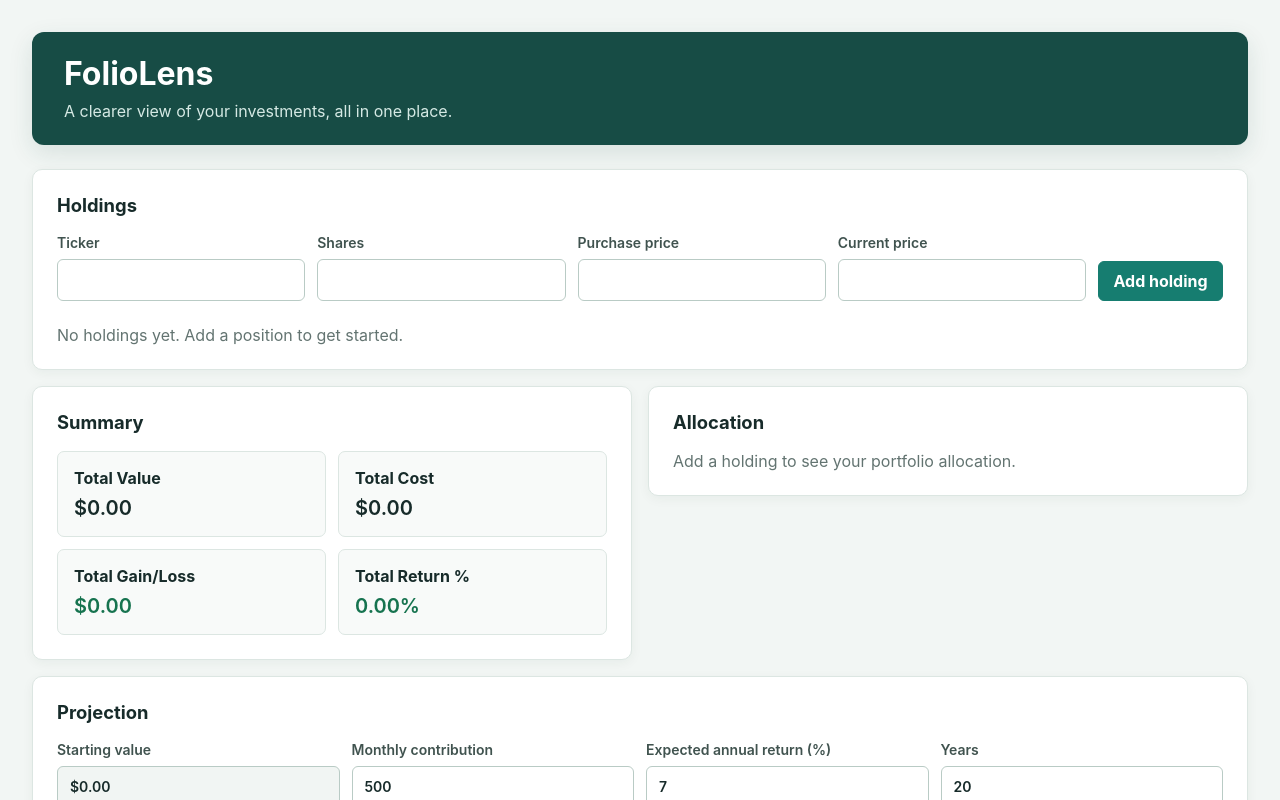
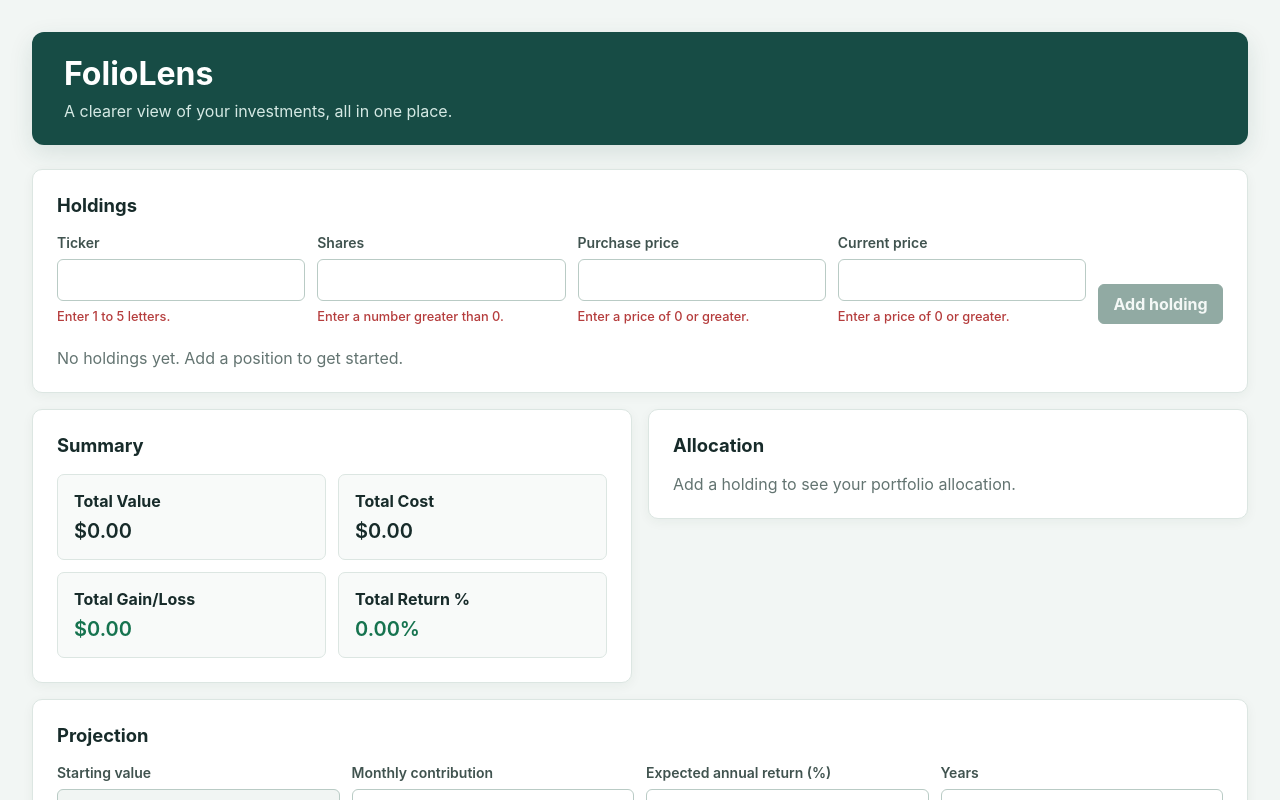
Before and after one commit to ylo16/appco, a React (Vite) app: page / in a window 1280 px wide. Shown: the top 800 px of the page. Built offline with nearby package versions, Linux system fonts and the light colour scheme.

Commit message:
Add form validation and duplicate merge

```diff
--- a/src/App.css
+++ b/src/App.css
@@ -90,6 +90,19 @@
 .projection-controls input:focus {
   border-color: var(--color-accent);
   box-shadow: 0 0 0 3px rgb(22 125 112 / 16%);
+}
+
+.field-error {
+  color: var(--color-negative);
+  font-size: 0.8rem;
+  font-weight: 500;
+}
+
+.holding-form button:disabled {
+  color: #f4f8f6;
+  background: #91aaa3;
+  border-color: #91aaa3;
+  cursor: not-allowed;
 }
 
 .projection-controls input:read-only {
--- a/src/components/HoldingForm.jsx
+++ b/src/components/HoldingForm.jsx
@@ -8,8 +8,24 @@ function HoldingForm({ onAdd }) {
   const [purchasePrice, setPurchasePrice] = useState('')
   const [currentPrice, setCurrentPrice] = useState('')
 
+  const tickerError = /^[A-Za-z]{1,5}$/.test(ticker.trim())
+    ? ''
+    : 'Enter 1 to 5 letters.'
+  const sharesError = shares !== '' && Number.isFinite(Number(shares)) && Number(shares) > 0
+    ? ''
+    : 'Enter a number greater than 0.'
+  const purchasePriceError = purchasePrice !== '' && Number.isFinite(Number(purchasePrice)) && Number(purchasePrice) >= 0
+    ? ''
+    : 'Enter a price of 0 or greater.'
+  const currentPriceError = currentPrice !== '' && Number.isFinite(Number(currentPrice)) && Number(currentPrice) >= 0
+    ? ''
+    : 'Enter a price of 0 or greater.'
+  const isValid = !tickerError && !sharesError && !purchasePriceError && !currentPriceError
+
   function handleSubmit(event) {
     event.preventDefault()
+    if (!isValid) return
+
     onAdd({
       ticker: ticker.trim(),
       shares: Number(shares),
@@ -28,16 +44,23 @@ function HoldingForm({ onAdd }) {
         Ticker
         <input
           aria-label="Ticker"
+          aria-invalid={Boolean(tickerError)}
+          aria-describedby={tickerError ? 'ticker-error' : undefined}
           type="text"
+          maxLength="5"
+          pattern="[A-Za-z]{1,5}"
           value={ticker}
           onChange={(event) => setTicker(event.target.value.toUpperCase())}
           required
         />
+        {tickerError && <span className="field-error" id="ticker-error">{tickerError}</span>}
       </label>
       <label>
         Shares
         <input
           aria-label="Shares"
+          aria-invalid={Boolean(sharesError)}
+          aria-describedby={sharesError ? 'shares-error' : undefined}
           type="number"
           min="0"
           step="any"
@@ -45,11 +68,14 @@ function HoldingForm({ onAdd }) {
           onChange={(event) => setShares(event.target.value)}
           required
         />
+        {sharesError && <span className="field-error" id="shares-error">{sharesError}</span>}
       </label>
       <label>
         Purchase price
         <input
           aria-label="Purchase price"
+          aria-invalid={Boolean(purchasePriceError)}
+          aria-describedby={purchasePriceError ? 'purchase-price-error' : undefined}
           type="number"
           min="0"
           step="any"
@@ -57,11 +83,14 @@ function HoldingForm({ onAdd }) {
           onChange={(event) => setPurchasePrice(event.target.value)}
           required
         />
+        {purchasePriceError && <span className="field-error" id="purchase-price-error">{purchasePriceError}</span>}
       </label>
       <label>
         Current price
         <input
           aria-label="Current price"
+          aria-invalid={Boolean(currentPriceError)}
+          aria-describedby={currentPriceError ? 'current-price-error' : undefined}
           type="number"
           min="0"
           step="any"
@@ -69,8 +98,9 @@ function HoldingForm({ onAdd }) {
           onChange={(event) => setCurrentPrice(event.target.value)}
           required
         />
+        {currentPriceError && <span className="field-error" id="current-price-error">{currentPriceError}</span>}
       </label>
-      <button type="submit">Add holding</button>
+      <button type="submit" disabled={!isValid}>Add holding</button>
     </form>
   )
 }
--- a/src/hooks/useHoldings.js
+++ b/src/hooks/useHoldings.js
@@ -1,4 +1,5 @@
 import { useEffect, useState } from 'react'
+import { mergeHoldings } from '../utils/calculations.js'
 
 const HOLDINGS_STORAGE_KEY = 'foliolens.holdings'
 
@@ -20,7 +21,19 @@ export function useHoldings() {
 
   function addHolding(holding) {
     const newHolding = { ...holding, id: crypto.randomUUID() }
-    setHoldings((currentHoldings) => [...currentHoldings, newHolding])
+    setHoldings((currentHoldings) => {
+      const matchingIndex = currentHoldings.findIndex(
+        (current) => current.ticker.toUpperCase() === holding.ticker.toUpperCase(),
+      )
+
+      if (matchingIndex === -1) {
+        return [...currentHoldings, newHolding]
+      }
+
+      return currentHoldings.map((current, index) =>
+        index === matchingIndex ? mergeHoldings(current, newHolding) : current,
+      )
+    })
   }
 
   function removeHolding(id) {
--- a/src/utils/calculations.js
+++ b/src/utils/calculations.js
@@ -71,3 +71,17 @@ export function projectGrowth({ startingValue, monthlyContribution, annualReturn
 
   return projection;
 }
+
+// Combines two positions in the same ticker at their weighted average cost.
+export function mergeHoldings(existing, incoming) {
+  const shares = existing.shares + incoming.shares;
+  const purchasePrice =
+    (existing.shares * existing.purchasePrice + incoming.shares * incoming.purchasePrice) / shares;
+
+  return {
+    ...existing,
+    shares,
+    purchasePrice,
+    currentPrice: incoming.currentPrice,
+  };
+}
```
Also changed, not shown: 1 other file (tests, documents, lock files or other folders).
